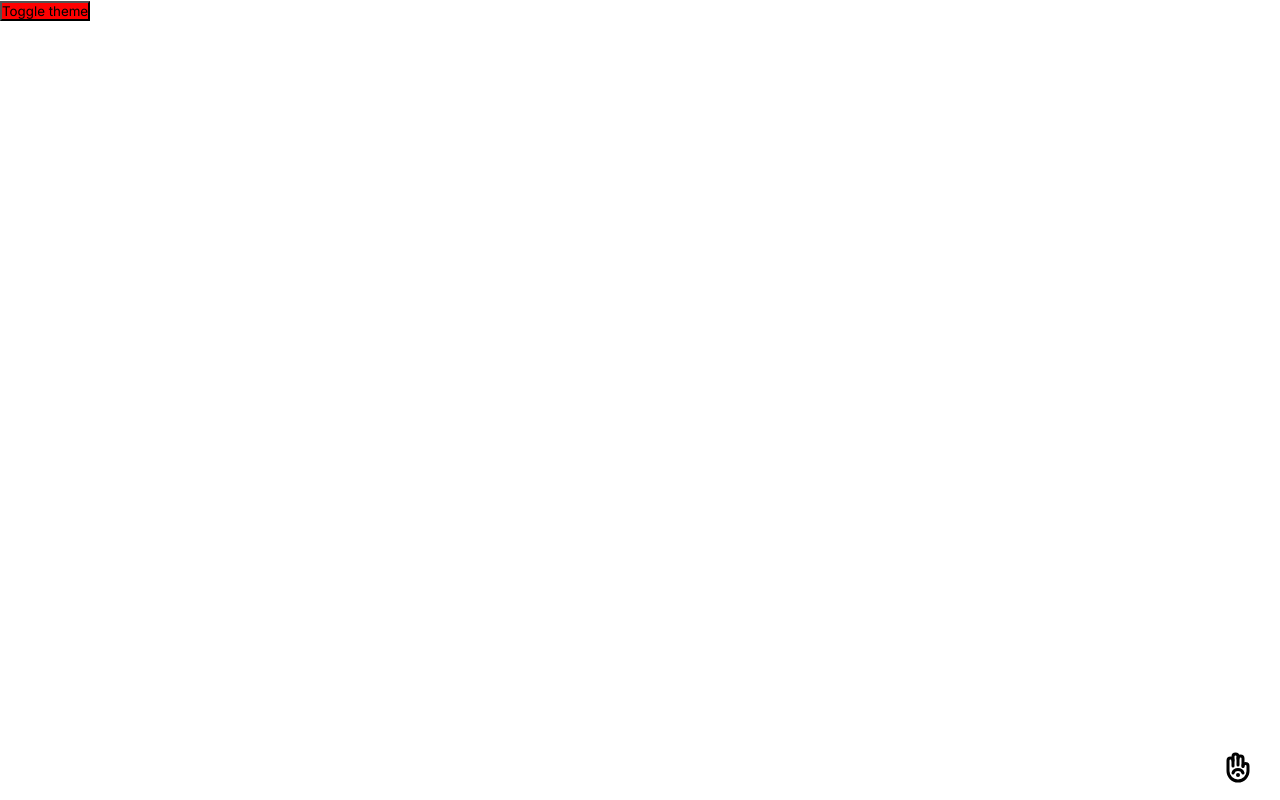
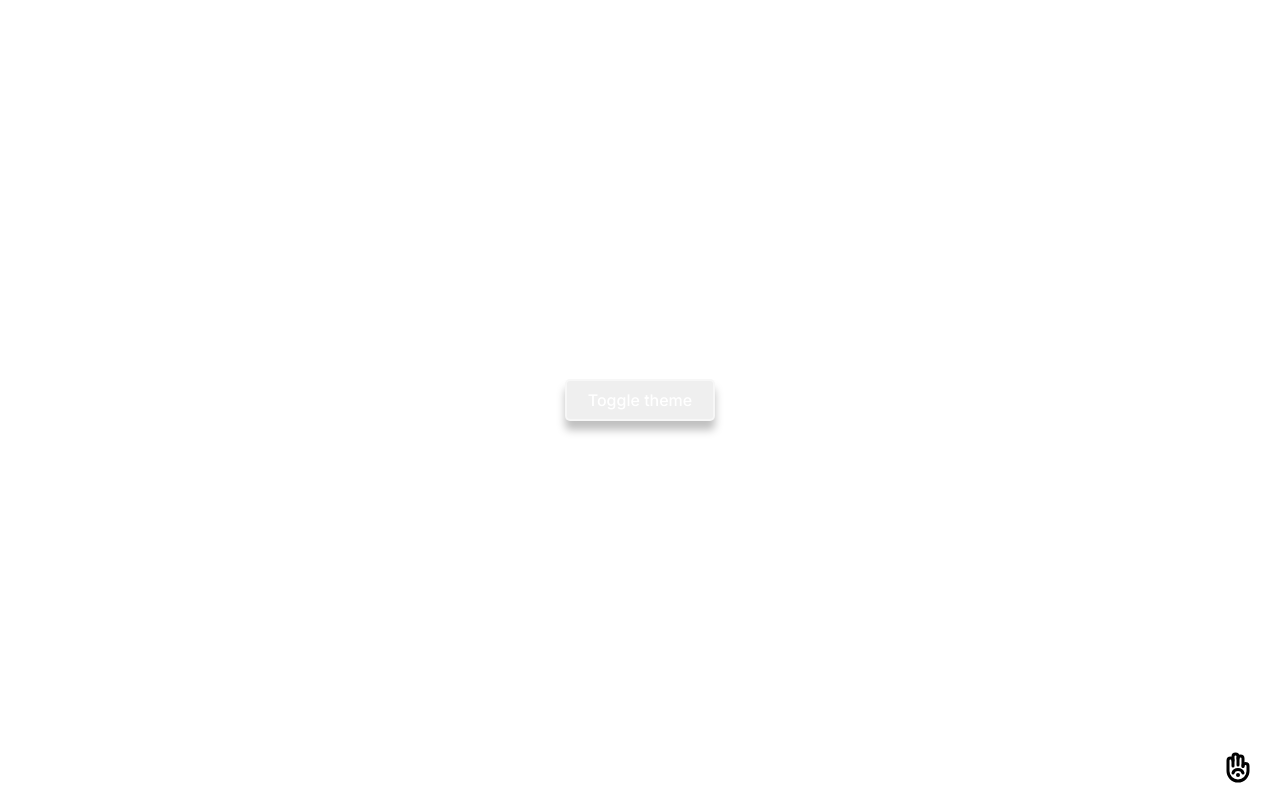
Before and after one commit to Prg-maker/isWatching, a React (Vite) app in the folder web/: page / in a window 1280 px wide. Built offline with nearby package versions, Linux system fonts and the light colour scheme.

Commit message:
add style in button

```diff
--- a/web/src/App.tsx
+++ b/web/src/App.tsx
@@ -15,7 +15,7 @@ function App() {
     setTheme(!theme)
 
   }
-  console.log(theme)
+  console.log(ligth)
 
 
   return (
--- a/web/src/components/IsWatching/index.tsx
+++ b/web/src/components/IsWatching/index.tsx
@@ -1,7 +1,8 @@
 import {
   Container,
   Content,
-  Title
+  Title,
+  ToggleBackground
 } from './styles'
 
 import { HandEye } from 'phosphor-react'
@@ -48,9 +49,7 @@ export function IsWatching({
 
   return(
     <Container >
-        <button onClick={ToggleTheme} style={{
-          background: 'red',
-        }}>Toggle theme</button>
+        <ToggleBackground onClick={ToggleTheme} >Toggle theme</ToggleBackground>
 
       <Content>
         <HandEye size={32} weight="bold"/>
--- a/web/src/components/IsWatching/styles.ts
+++ b/web/src/components/IsWatching/styles.ts
@@ -4,6 +4,9 @@ export const Container = styled.div`
   height: 100%;
   background-color: ${props=> props.theme.colors.backgroundColor}; /*variable*/
 
+  display: flex;
+  justify-content: center;
+  align-items: center;
 
 `;
 
@@ -69,3 +72,30 @@ export const Title = styled.p`
   opacity: 0;
 
 `
+
+export const ToggleBackground = styled.button`
+  width: 150px;
+  height: 42px;
+  outline: none;
+  border-radius: 5px;
+  background-color: ${props => props.theme.colors};
+  color: #fff;
+  border: 0;
+
+
+  font-family: 'Inter';
+  font-style: normal;
+  font-weight: 500;
+  font-size: 16px;
+  line-height: 12px;
+  cursor: pointer;
+  box-shadow: 0px 9px 9px rgba(0, 0, 0, 0.25);
+
+  border: 2px solid rgba(255, 255, 255, 0.5);
+
+
+
+  &:hover{
+    filter: brightness(0.8);
+  }
+`
--- a/web/src/theme/dark.ts
+++ b/web/src/theme/dark.ts
@@ -3,7 +3,12 @@ export default {
 
   colors:{
     backgroundColor: '#000',
-    title: '#fff'
+    title: '#fff',
+
+    backgroundColorButton: '#fff',
+    titleButton: '#100F0F'
+
+
   },
 
 
--- a/web/src/theme/ligth.ts
+++ b/web/src/theme/ligth.ts
@@ -4,6 +4,11 @@ export default {
 
   colors:{
     backgroundColor: '#fff',
-    title: '#000'
+    title: '#000',
+
+
+    backgroundColorButton: '#100F0F',
+    titleButton: '#fff'
+
   }
 }
```
